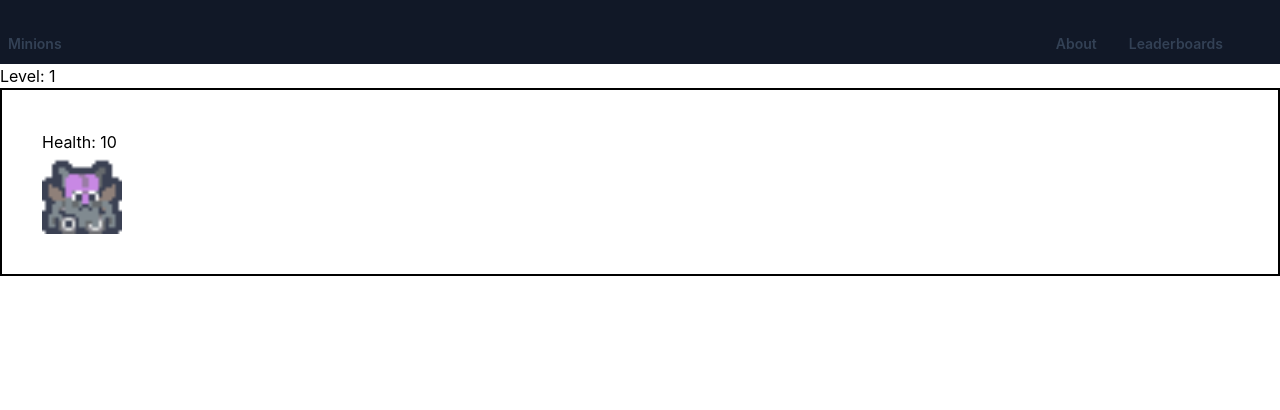
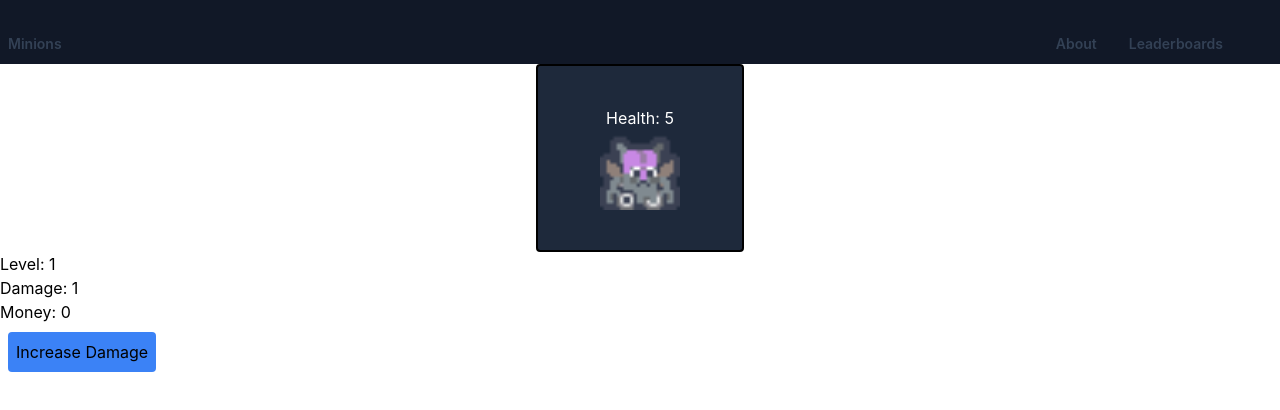
Before and after one commit to SachinDevelopment/minions-n-menaces, a React (Vite) app: page / in a window 1280 px wide. Shown: the top 410 px of the page. Built offline with nearby package versions, Linux system fonts and the light colour scheme.

Commit message:
base game gl bongo

```diff
--- a/src/App.tsx
+++ b/src/App.tsx
@@ -4,18 +4,28 @@ import "./App.css";
 import Header from "./Components/Header";
 import Body from "./Components/Body";
 import Minion from "./Components/Minion";
+import Player from "./Components/Player"
+import Store from "./Components/Store"
+
+
+import { GameState } from "./Context/GameState";
 
 function App() {
   const [level, setLevel] = useState(1);
+  const [damage, setDamage] = useState(1);
+  const [money, setMoney] = useState(0);
 
   return (
+    <GameState.Provider value={{level, setLevel, damage, setDamage, money, setMoney}}>
     <div>
       <Header />
       <Body>
-        <div>Level: {level}</div>
-        <Minion level={level} setLevel={setLevel} />
+        <Minion  />
       </Body>
+        <Player/>
+        <Store/>
     </div>
+    </GameState.Provider>
   );
 }
 
--- a/src/Components/Body.tsx
+++ b/src/Components/Body.tsx
@@ -6,7 +6,7 @@ interface Props  {
 
 const Body : React.FC<Props> = ({children}  : Props) => {
   return (
-    <div>{children}</div>
+    <div className="flex justify-center items-center">{children}</div>
   )
 }
 
--- /dev/null
+++ b/src/Components/Player.tsx
@@ -0,0 +1,17 @@
+import React, { useContext} from 'react'
+import { GameState } from "../Context/GameState";
+
+const Player = () => {
+
+    const gameContext = useContext(GameState);
+    const { level, damage, money }  = gameContext;
+  return (
+    <div>
+      <div>Level: {level}</div>
+      <div>Damage: {damage}</div>
+      <div>Money: {money}</div>
+    </div>
+  )
+}
+
+export default Player
--- /dev/null
+++ b/src/Components/Store.tsx
@@ -0,0 +1,22 @@
+import React, { useContext} from 'react'
+import { GameState } from "../Context/GameState";
+
+
+
+const Store = () => {
+    const gameContext = useContext(GameState);
+    const { setDamage, money, setMoney }  = gameContext;
+
+    const handleStorePurchase = () => {
+        if(money <= 0) return;
+        setDamage((damage: number) => damage + 1)
+        setMoney((money: number) => money - 1);
+
+    }
+
+  return (
+    <button className="bg-blue-500 rounded p-2 m-2" onClick={handleStorePurchase}>Increase Damage</button>
+  )
+}
+
+export default Store
--- a/src/Components/minion.tsx
+++ b/src/Components/minion.tsx
@@ -1,40 +1,55 @@
-import React, {useState} from 'react'
+import React, {useState, useEffect, useContext} from 'react'
 import creature1 from '../Assets/creatures/creature1.gif'
 import creature2 from '../Assets/creatures/creature2.gif'
 import creature3 from '../Assets/creatures/creature3.gif'
 import creature4 from '../Assets/creatures/creature4.gif'
 import creature5 from '../Assets/creatures/creature5.gif'
 
-interface Props  {
-  level: number
-  setLevel: Function
-}
+import { GameState } from "../Context/GameState";
+
 const creatures = [creature1, creature2, creature3, creature4, creature5]
-const getRandomCreature = () => {
-  const rand = Math.floor(Math.random() * creatures.length + 1) - 1
-  console.log(rand , creatures[rand])
-  return creatures[rand]
+
+const getRandomCreature = () => creatures[Math.floor(Math.random() * creatures.length + 1) - 1];
+
+interface Minion {
+  health: number,
 }
 
-const Minion = ({level, setLevel} : Props) => {
+
+const Minion = () => {
   const [health, setHealth] = useState(10)
   const [minion, setMinion] = useState(getRandomCreature())
+  const gameContext = useContext(GameState);
+  const { level, setLevel, damage, setMoney }  = gameContext;
 
-  const handleHit = () => {
-    //TODO health <= health - dmg dealt
-    if(health <= 1){
-      //Defeated
-      setLevel(level + 1)
+  const handleDamage = () => {
+    if (health - damage <= 0) {
+      setLevel((level : number) => level + 1)
       setHealth(level * 10)
+      // TODO: not this
+      setMoney((money: number) => money + level * 3)
       setMinion(getRandomCreature())
-    }else{
-      setHealth(health - 1);
+    } else {
+      setHealth((health) => health - damage);
     }
   }
 
+  useEffect(() => {
+    const intervalId = setInterval(() =>
+      handleDamage()
+    , 1000);
+    return () => clearInterval(intervalId);
+  }, [handleDamage]);
+
+  const handleHit = () => {
+    handleDamage();
+  }
+
   return (
-    <div className='border-2 border-black p-10' onClick={handleHit}>
+    <div className='border-2 border-black p-10 bg-slate-800 w-52 flex flex-col justify-center items-center rounded active:bg-slate-700 select-none' onClick={handleHit}>
+      <div className="text-center text-white">
       <div>Health: {health}</div>
+      </div>
       <img src={minion} alt="Creature" className='h-20 w-20'/>
     </div>
     )
--- /dev/null
+++ b/src/Context/GameState.tsx
@@ -0,0 +1,23 @@
+import { createContext } from 'react';
+
+interface GameState {
+    level: number,
+    setLevel: any,
+    damage: number,
+    setDamage: any,
+    money: number,
+    setMoney: any,
+}
+
+const InitGameState: GameState = {
+    level: 1,
+    setLevel: () => {},
+    damage: 1,
+    setDamage: () => {},
+    money: 1,
+    setMoney: () => {},
+}
+
+export const GameState = createContext(
+    InitGameState
+    );
```
